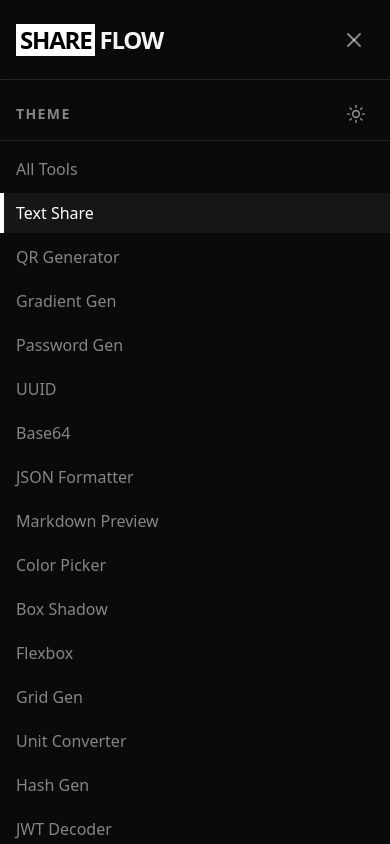
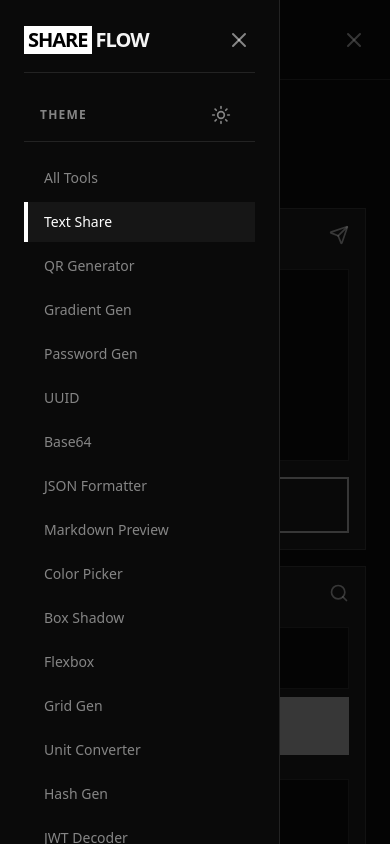
Before and after one commit to ariandesu/shareflow, a React (Vite) app: page /text-share in a window 390 px wide. Both pictures are taken after a click on the button 354 px from the left and 39 px from the top of the page. Shown: the top 844 px of the page. Built offline with nearby package versions, Linux system fonts and the light colour scheme.

Commit message:
Update layout mobile side drawer, text-share fetch button height, and allow lowercase characters in retrieve code input

```diff
--- a/src/components/Layout.tsx
+++ b/src/components/Layout.tsx
@@ -110,12 +110,30 @@ export function Layout() {
         </div>
       </header>
 
-      {/* Mobile menu */}
+      {/* Mobile menu (Sidebar Drawer Overlay) */}
       {isMenuOpen && (
-        <div className="md:hidden border-b border-white/10 bg-[#0A0A0A]">
-          <div className="pt-2 pb-3 space-y-1">
-            <div className="px-4 py-2 flex items-center justify-between border-b border-white/10 mb-2">
-              <span className="text-sm font-bold uppercase tracking-widest text-white/50">Theme</span>
+        <>
+          {/* Backdrop */}
+          <div
+            className="fixed inset-0 bg-black/60 z-45 md:hidden"
+            onClick={() => setIsMenuOpen(false)}
+          />
+          {/* Sidebar Drawer */}
+          <div className="fixed top-0 left-0 h-full w-[280px] bg-[#0A0A0A] border-r border-white/10 z-50 flex flex-col p-6 overflow-y-auto md:hidden transition-all duration-300">
+            <div className="flex items-center justify-between border-b border-white/10 pb-4 mb-4">
+              <Link to="/" className="text-xl font-black tracking-tighter uppercase flex items-center" onClick={() => setIsMenuOpen(false)}>
+                <span className="bg-white text-black px-1 mr-1">SHARE</span>FLOW
+              </Link>
+              <button
+                onClick={() => setIsMenuOpen(false)}
+                className="p-1 rounded-md text-white/50 hover:text-white hover:bg-white/5 focus:outline-none transition-colors"
+              >
+                <X className="h-6 w-6" />
+              </button>
+            </div>
+
+            <div className="px-4 py-2 flex items-center justify-between border-b border-white/10 mb-4">
+              <span className="text-xs font-bold uppercase tracking-widest text-white/50">Theme</span>
               <button
                 onClick={() => setIsLightMode(!isLightMode)}
                 className="p-2 rounded-md text-white/50 hover:text-white hover:bg-white/5 transition-colors"
@@ -123,12 +141,14 @@ export function Layout() {
                 {isLightMode ? <Moon className="h-5 w-5" /> : <Sun className="h-5 w-5" />}
               </button>
             </div>
+
+            <nav className="flex flex-col gap-1">
               {navigation.map((item) => (
                 <Link
                   key={item.name}
                   to={item.href}
                   onClick={() => setIsMenuOpen(false)}
-                className={`block pl-3 pr-4 py-2 border-l-4 text-base font-medium ${
+                  className={`block px-4 py-2.5 border-l-4 text-sm font-medium transition-colors ${
                     location.pathname === item.href
                       ? "bg-white/5 border-white text-white"
                       : "border-transparent text-white/50 hover:bg-white/5 hover:border-white/30 hover:text-white"
@@ -137,8 +157,9 @@ export function Layout() {
                   {item.name}
                 </Link>
               ))}
+            </nav>
           </div>
-        </div>
+        </>
       )}
 
       <main className="flex-1 w-full mx-auto p-6 sm:p-12 overflow-hidden flex flex-col">
--- a/src/pages/TextShare.tsx
+++ b/src/pages/TextShare.tsx
@@ -140,13 +140,13 @@ export function TextShare() {
               value={retrieveCode}
               onChange={(e) => setRetrieveCode(e.target.value)}
               placeholder="Enter Code"
-              className="flex-1 p-4 bg-[#0A0A0A] border border-white/10 focus:border-white/30 outline-none text-center font-bold tracking-widest text-lg text-white placeholder:text-white/20 uppercase"
+              className="flex-1 p-4 bg-[#0A0A0A] border border-white/10 focus:border-white/30 outline-none text-center font-bold tracking-widest text-lg text-white placeholder:text-white/20 normal-case"
               maxLength={6}
             />
             <button
               type="submit"
               disabled={retrieveLoading || !retrieveCode.trim()}
-              className="bg-white text-black px-6 font-black uppercase tracking-widest text-sm hover:bg-white/90 transition-colors disabled:opacity-50 flex items-center justify-center"
+              className="bg-white text-black px-6 py-4 min-h-[58px] font-black uppercase tracking-widest text-sm hover:bg-white/90 transition-colors disabled:opacity-50 flex items-center justify-center"
             >
               Fetch
             </button>
```
Lines whose indentation alone changed are shown as unchanged.
